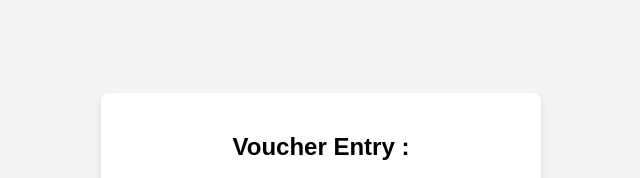
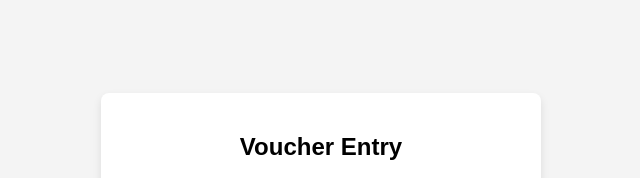
Before and after one commit to bhagirathiaccount/bhagirathiaccount.github.io, a plain HTML site: page voucher/voucher.html in a window 1280 px wide. Shown: the top 178 px of the page, 319-959 px from the left. Drawn offline with Linux system fonts and the light colour scheme.

Commit message:
Update voucher.html

```diff
--- a/voucher/voucher.html
+++ b/voucher/voucher.html
@@ -11,7 +11,8 @@
         <form id="voucherForm" onsubmit="return validateForm()">
             <center>
                 <h2>
-                    Voucher Entry :
+                    Voucher Entry
+                    <br>
                     <div class="spinner" id="spinner"></div>
                 </h2>
             </center>
```
